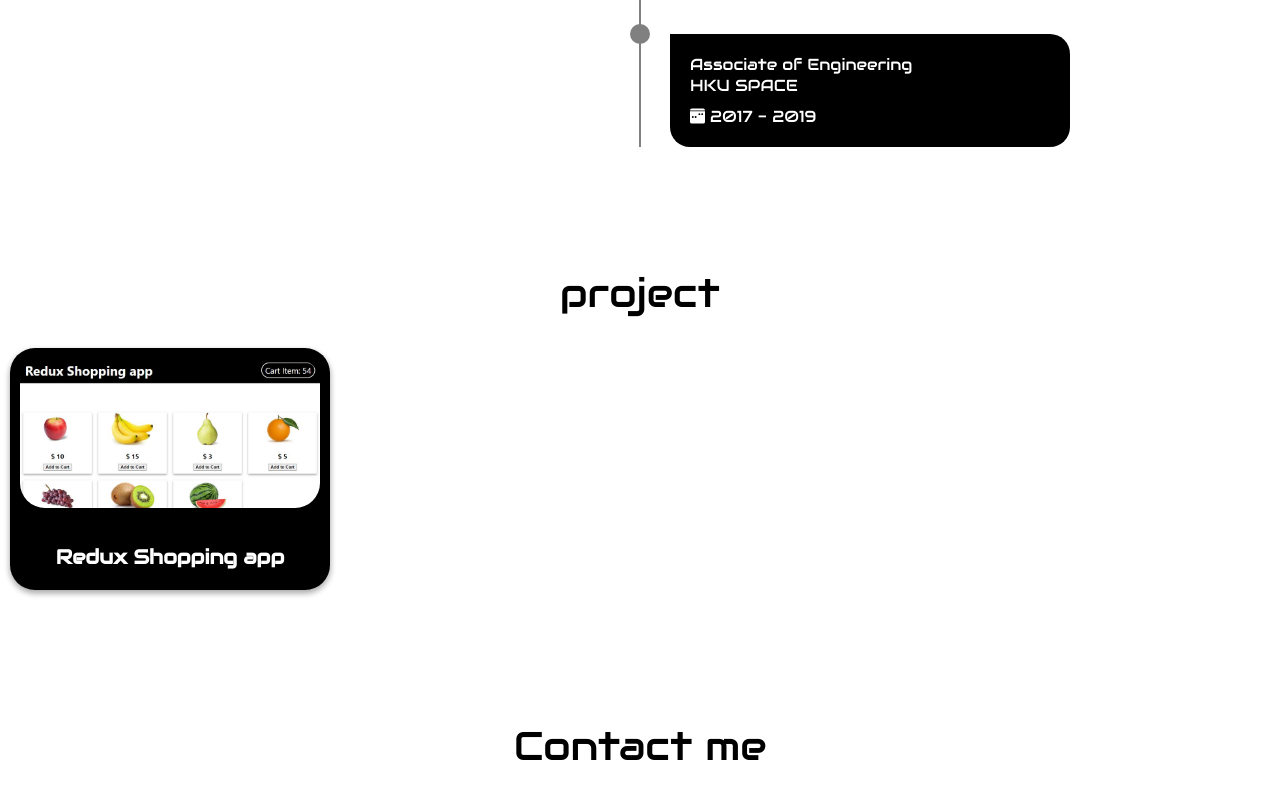
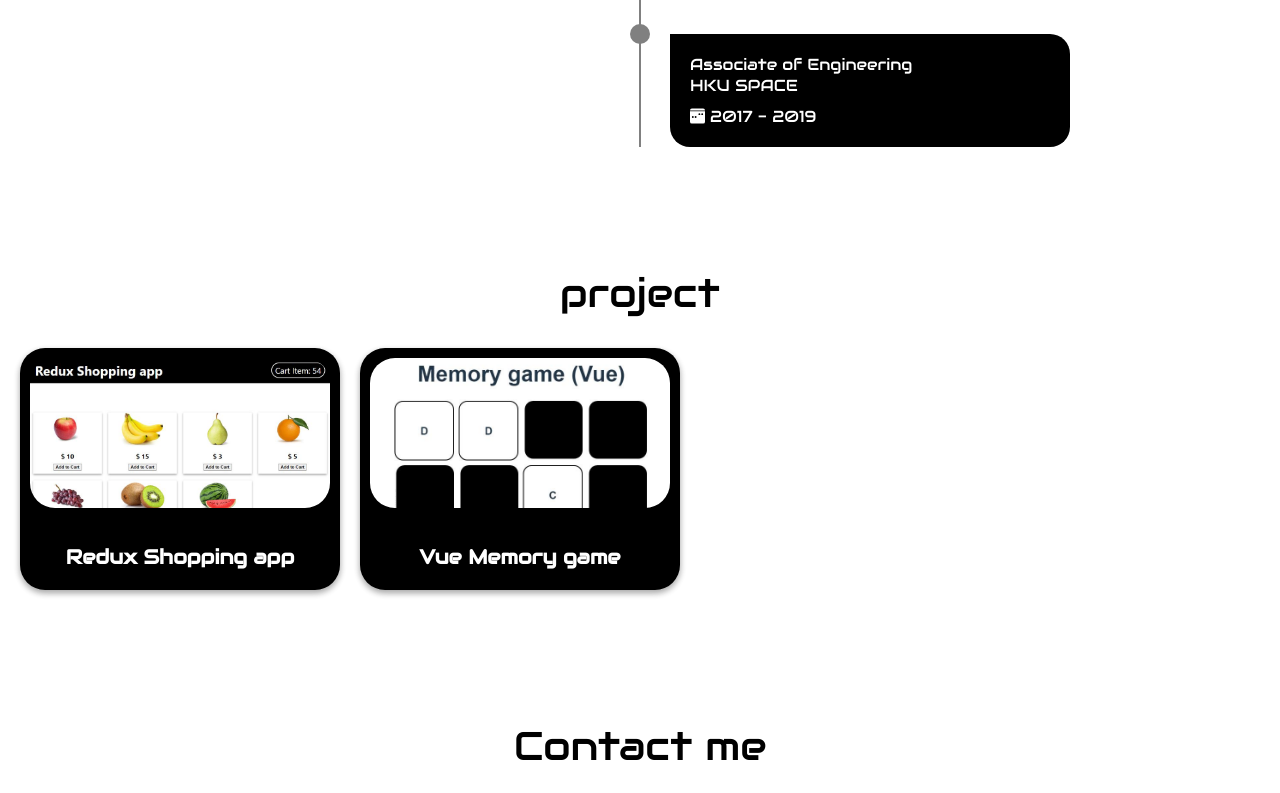
Before and after one commit to Yokkazuki/portfolio, a React (Create React App) app: page /#/home in a window 1280 px wide. Shown: the part 1382-2175 px from the top of the page. Built offline with nearby package versions, Linux system fonts and the light colour scheme.

Commit message:
add vue memory project

```diff
--- a/src/components/pages/Introduction.js
+++ b/src/components/pages/Introduction.js
@@ -7,14 +7,14 @@ export default function Introduction() {
 
         <div className="container">
             <div className="name">
-                <text>
+                <span>
                     Sammy Ma
-                </text>
+                </span>
             </div>
             <div className="jobTitle">
-                <text>
+                <span>
                     I am a web developer
-                </text>
+                </span>
             </div>
         </div>
     </div>
--- a/src/components/pages/Introduction.scss
+++ b/src/components/pages/Introduction.scss
@@ -16,7 +16,7 @@
     .name {
         font-size: 45px;
 
-        text {
+        span {
             color: $--theme-light-background-image-text;
         }
     }
@@ -24,7 +24,7 @@
     .jobTitle {
         font-size: 35px;
 
-        text {
+        span {
             color: $--theme-light-background-image-text;
         }
     }
--- a/src/components/pages/Project.js
+++ b/src/components/pages/Project.js
@@ -1,6 +1,7 @@
 import React from "react";
 import "./Project.scss";
 import reduxShoppingAppImage from '../../image/redux_shopping_app_image.jpg';
+import vueMemorygAME from '../../image/vue_memory_game.jpg';
 
 export default function Project() {
 
@@ -19,6 +20,14 @@ export default function Project() {
                     <div className="title">Redux Shopping app</div>
                 </div>
             </a>
+            <a href="https://yokkazuki.github.io/vue-memory-game" target={"_blank"} rel="noreferrer">
+                <div className="project-card">
+                    <div className="image-container">
+                        <img src={vueMemorygAME} alt="" />
+                    </div>
+                    <div className="title">Vue Memory game</div>
+                </div>
+            </a>
         </div>
     </div>
 
--- a/src/components/pages/Project.scss
+++ b/src/components/pages/Project.scss
@@ -16,6 +16,11 @@
 
 .project .project-list {
     display: flex;
+    position: relative;
+    overflow-x: auto;
+    overflow-y: hidden;
+    margin: 0 10px;
+    scroll-behavior: smooth;
 }
 
 .project .project-card {
--- a/src/components/pages/Qualification.js
+++ b/src/components/pages/Qualification.js
@@ -14,16 +14,16 @@ export default function Qualification() {
 
         <div className="qualification-tab">
             <div className={isDisplayEducation ? "qualification-tab-item tab-active" : "qualification-tab-item"} onClick={() => setIsDisplayEducation(true)}>
-                <text className="text">
+                <span className="text">
                     <FaUserGraduate className="qualification-icon" size="25px" />
                     Education
-                </text>
+                </span>
             </div>
             <div className={isDisplayEducation ? "qualification-tab-item" : "qualification-tab-item tab-active"} onClick={() => setIsDisplayEducation(false)}>
-                <text className="text">
+                <span className="text">
                     <BsFillBriefcaseFill className="qualification-icon" size="25px" />
                     Work
-                </text>
+                </span>
             </div>
         </div>
 
```
Also changed, not shown: src/image/vue_memory_game.jpg (added).
